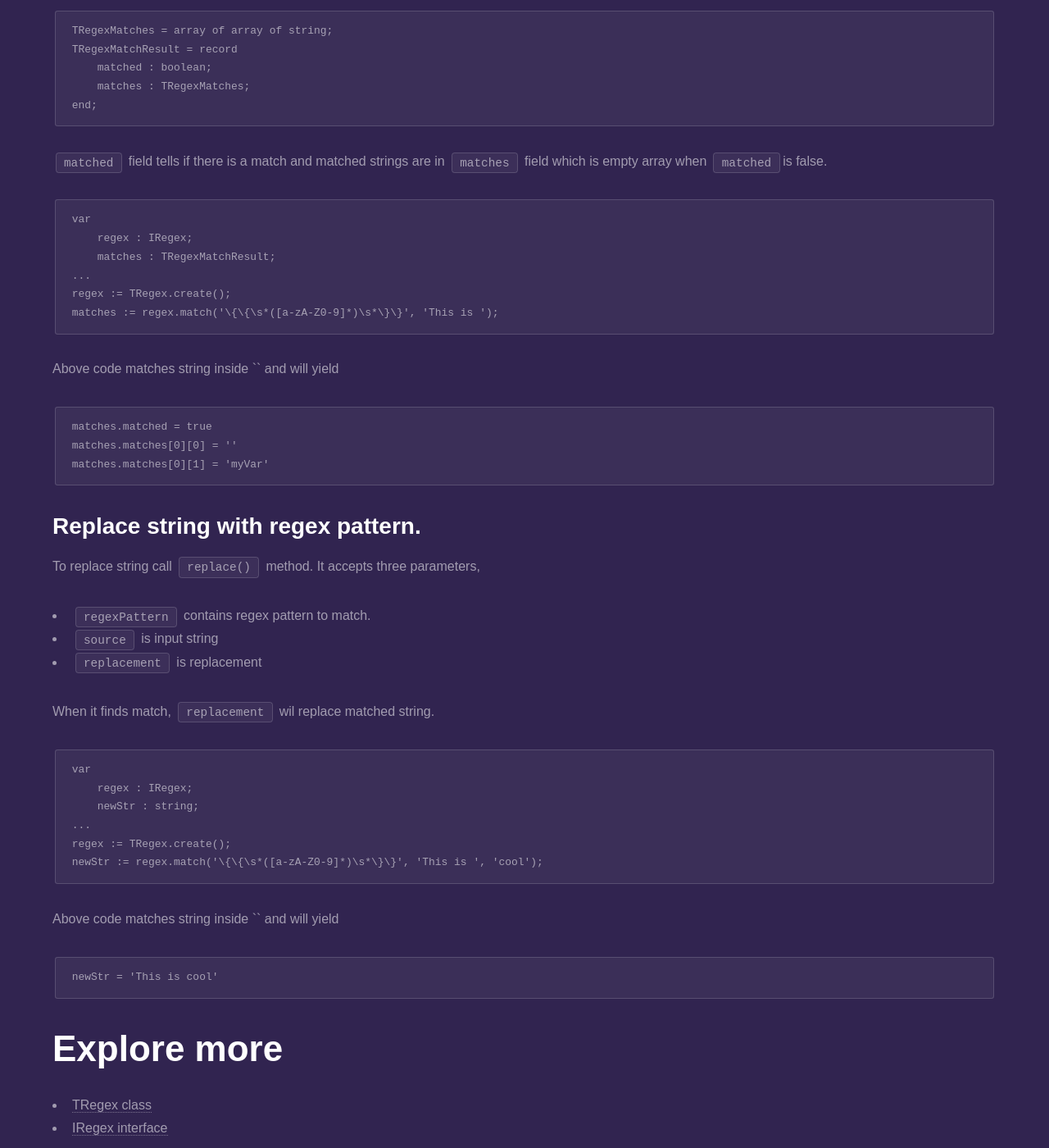
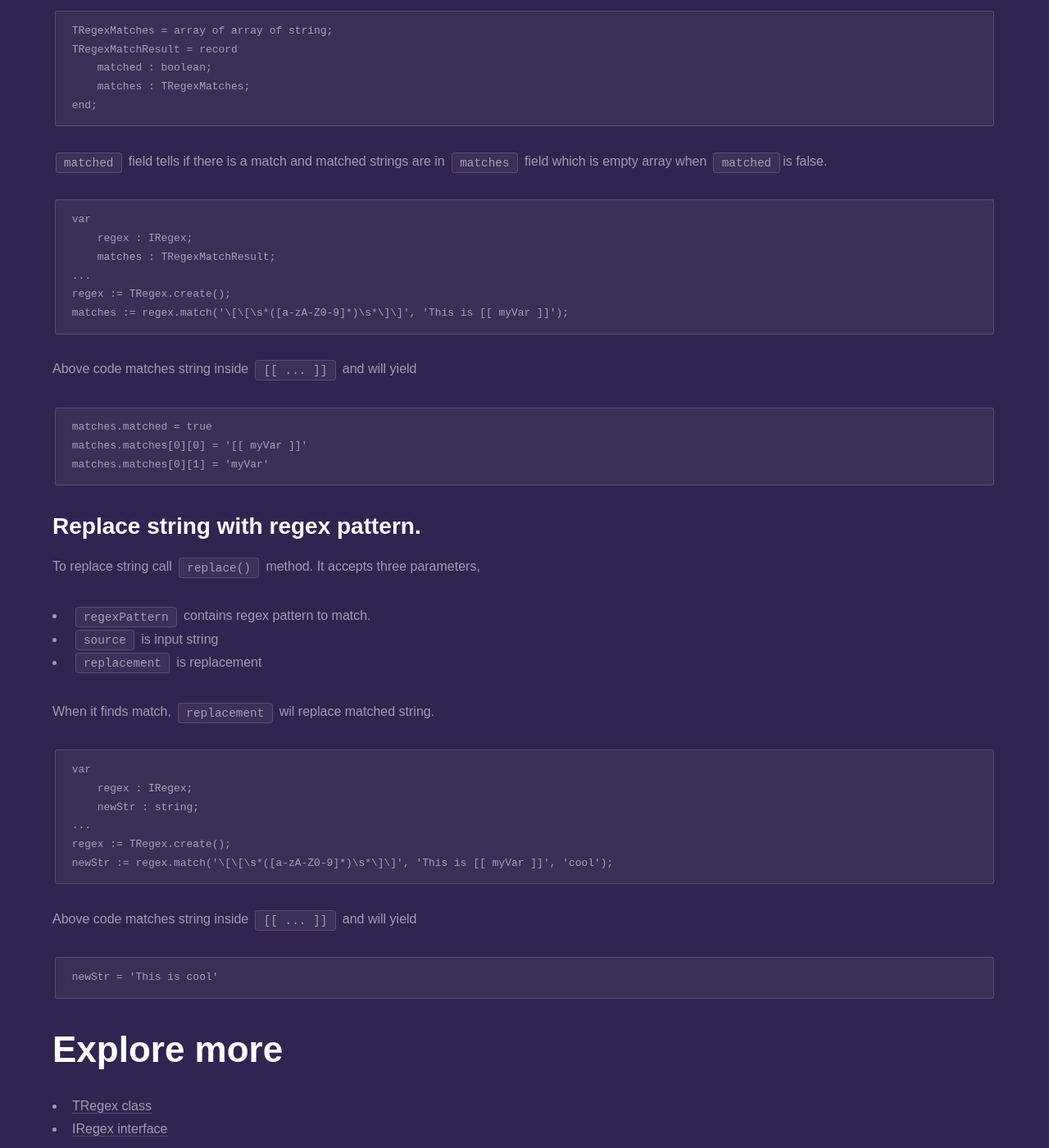
Before and after one commit to fanoframework/fanoframework.github.io, a Jekyll site: the page built from utilities/regular-expression/index.md, in a window 1280 px wide and 1400 px high, scrolled down 1487 px. Shown: the whole window at 82% size. Built offline with Jekyll 4.4.1, drawn with Linux system fonts in a browser that asks for light colours; our own code applies the rules of GitHub Pages for plain Markdown files.

Commit message:
replace curly brace

````diff
--- a/utilities/regular-expression/index.md
+++ b/utilities/regular-expression/index.md
@@ -66,13 +66,13 @@ var
     matches : TRegexMatchResult;
 ...
 regex := TRegex.create();
-matches := regex.match('\{\{\s*([a-zA-Z0-9]*)\s*\}\}', 'This is {{ myVar }}');
+matches := regex.match('\[\[\s*([a-zA-Z0-9]*)\s*\]\]', 'This is [[ myVar ]]');
 ```
-Above code matches string inside `{{ ... }}` and will yield
+Above code matches string inside `[[ ... ]]` and will yield
 
 ```
 matches.matched = true
-matches.matches[0][0] = '{{ myVar }}'
+matches.matches[0][0] = '[[ myVar ]]'
 matches.matches[0][1] = 'myVar'
 ```
 
@@ -92,9 +92,9 @@ var
     newStr : string;
 ...
 regex := TRegex.create();
-newStr := regex.match('\{\{\s*([a-zA-Z0-9]*)\s*\}\}', 'This is {{ myVar }}', 'cool');
+newStr := regex.match('\[\[\s*([a-zA-Z0-9]*)\s*\]\]', 'This is [[ myVar ]]', 'cool');
 ```
-Above code matches string inside `{{ ... }}` and will yield
+Above code matches string inside `[[ ... ]]` and will yield
 
 ```
 newStr = 'This is cool'
````
